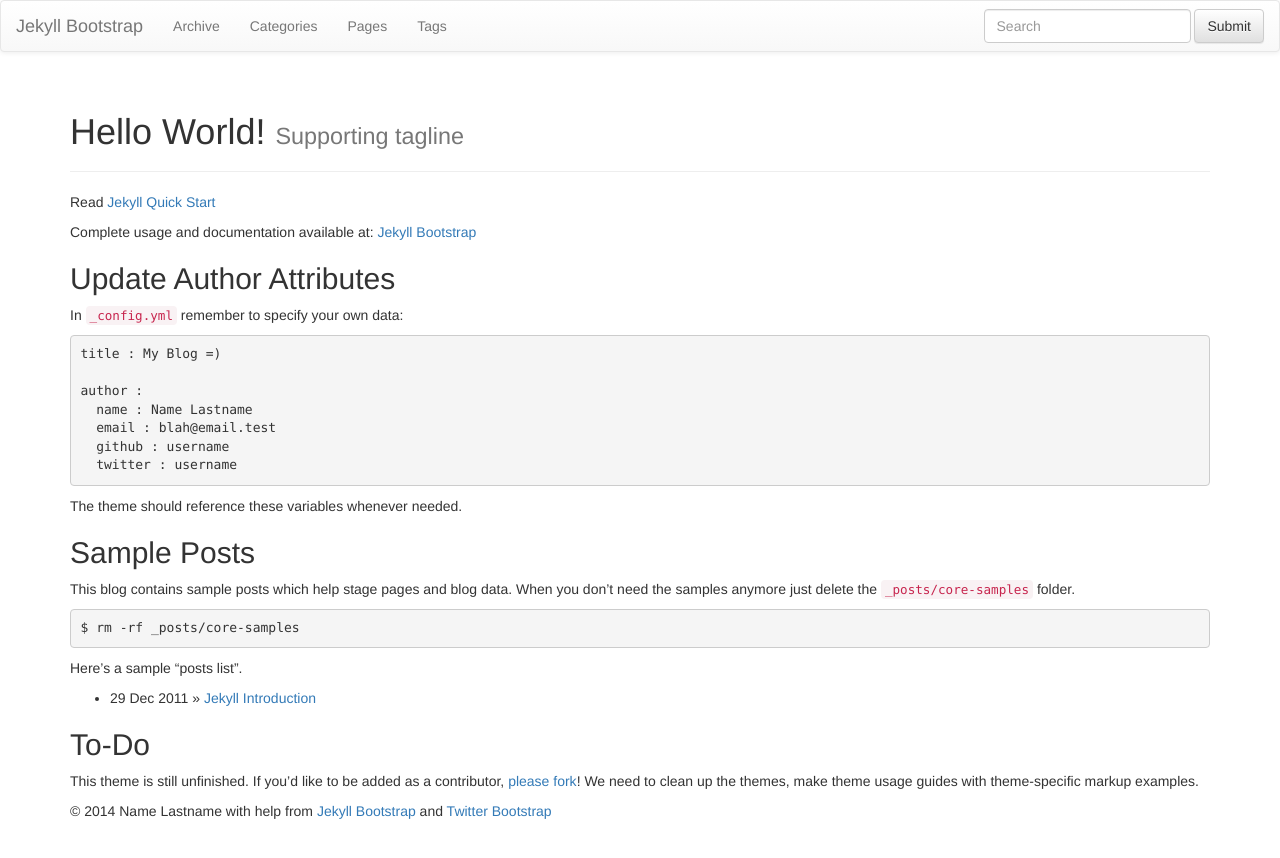
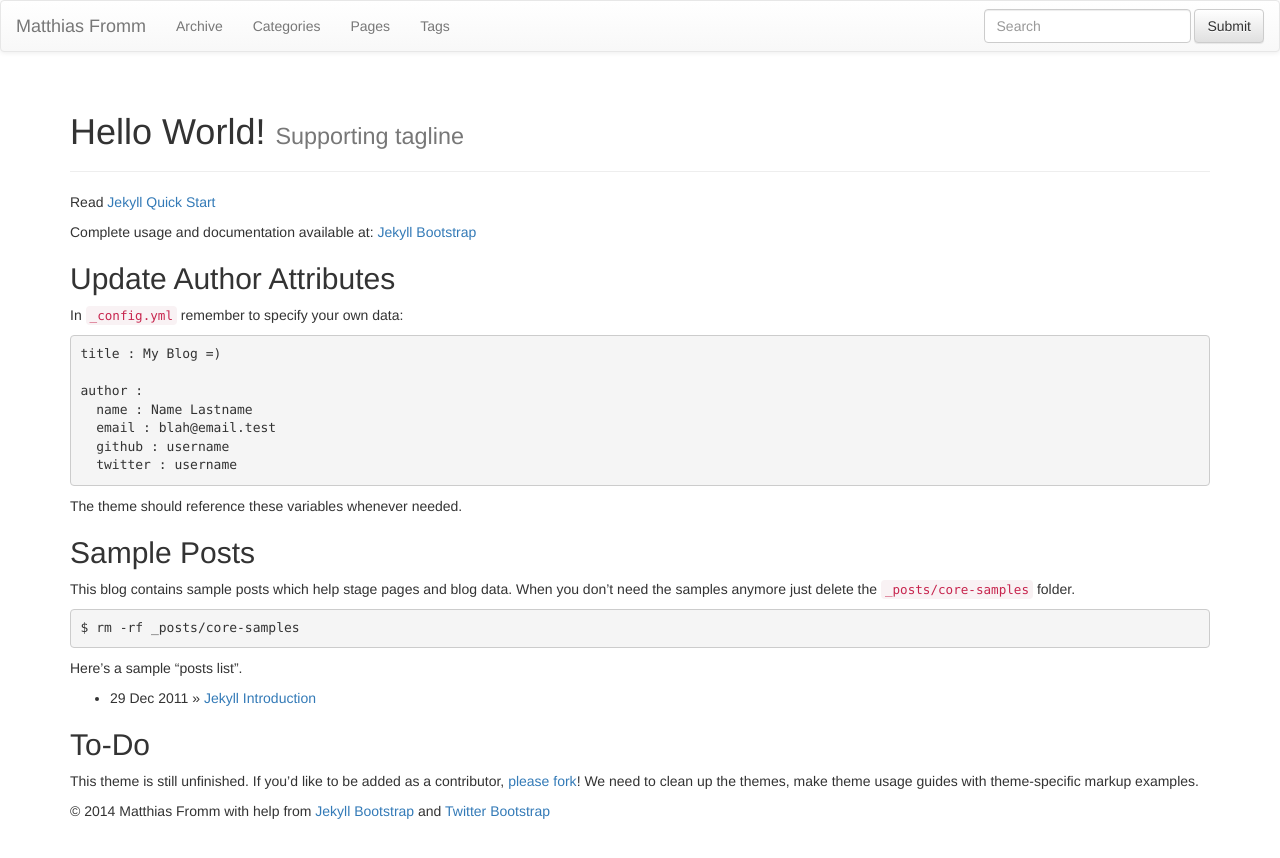
Before and after one commit to matthiasfromm/matthiasfromm.github.io, a Jekyll site: the page built from index.md, in a window 1280 px wide. Shown: the top 858 px of the page. Built offline with Jekyll 4.4.1, drawn with Linux system fonts in a browser that asks for light colours; nearby versions of some CDN libraries; library files that are not in the unit come from our copies; Markdown is read by kramdown in place of the engine named in the settings; some of the changed lines change nothing that is shown.

Commit message:
Changed settings and markdown interpreter
Configured settings.

Changed markdown interpreter to pandoc.

```diff
--- a/_config.yml
+++ b/_config.yml
@@ -8,14 +8,15 @@
 # Themes are encouraged to use these universal variables
 # so be sure to set them if your theme uses them.
 #
-title : Jekyll Bootstrap
-tagline: Site Tagline
+title : Matthias Fromm
+name: Matthias Fromm
+tagline: Open Science Enthusiast & Podcaster
 author :
-  name : Name Lastname
-  email : blah@email.test
-  github : username
-  twitter : username
-  feedburner : feedname
+  name : Matthias Fromm
+  email : fromm@mfromm.de
+  github : matthiasfromm
+  twitter : matthiasfromm
+  feedburner :
 
 # The production_url is only used when full-domain names are needed
 # such as sitemap.txt
@@ -25,7 +26,7 @@
 # Else if you are pushing to username.github.io, replace with your username.
 # Finally if you are pushing to a GitHub project page, include the project name at the end.
 #
-production_url : http://username.github.io
+production_url : http://matthiasfromm.github.io
 
 # All Jekyll-Bootstrap specific configurations are namespaced into this hash
 #
@@ -75,6 +76,20 @@
   atom_path : /atom.xml
   rss_path : /rss.xml
 
+# Settings for markdown
+
+excerpt_separator: <!--more-->
+
+markdown: pandoc
+markdown_ext:  markdown,mkdown,mkdn,mkd,md,Rmd,rmd
+
+pandoc:
+  extensions:
+    - smart
+    - mathjax
+    - csl: _styles/apa.csl
+    - bibliography: bibliography/references.bib
+
   # Settings for comments helper
   # Set 'provider' to the comment provider you want to use.
   # Set 'provider' to false to turn commenting off globally.
@@ -82,7 +97,7 @@
   comments :
     provider : disqus
     disqus :
-      short_name : jekyllbootstrap
+      short_name :
     livefyre :
       site_id : 123
     intensedebate :
@@ -127,6 +142,3 @@
   # and include your custom code. Your custom file must be defined at:
   #   ./_includes/custom/[HELPER]
   # where [HELPER] is the name of the helper you are overriding.
-
-  # Setting for markdown interpreter
-  markdown: kramdown
```
